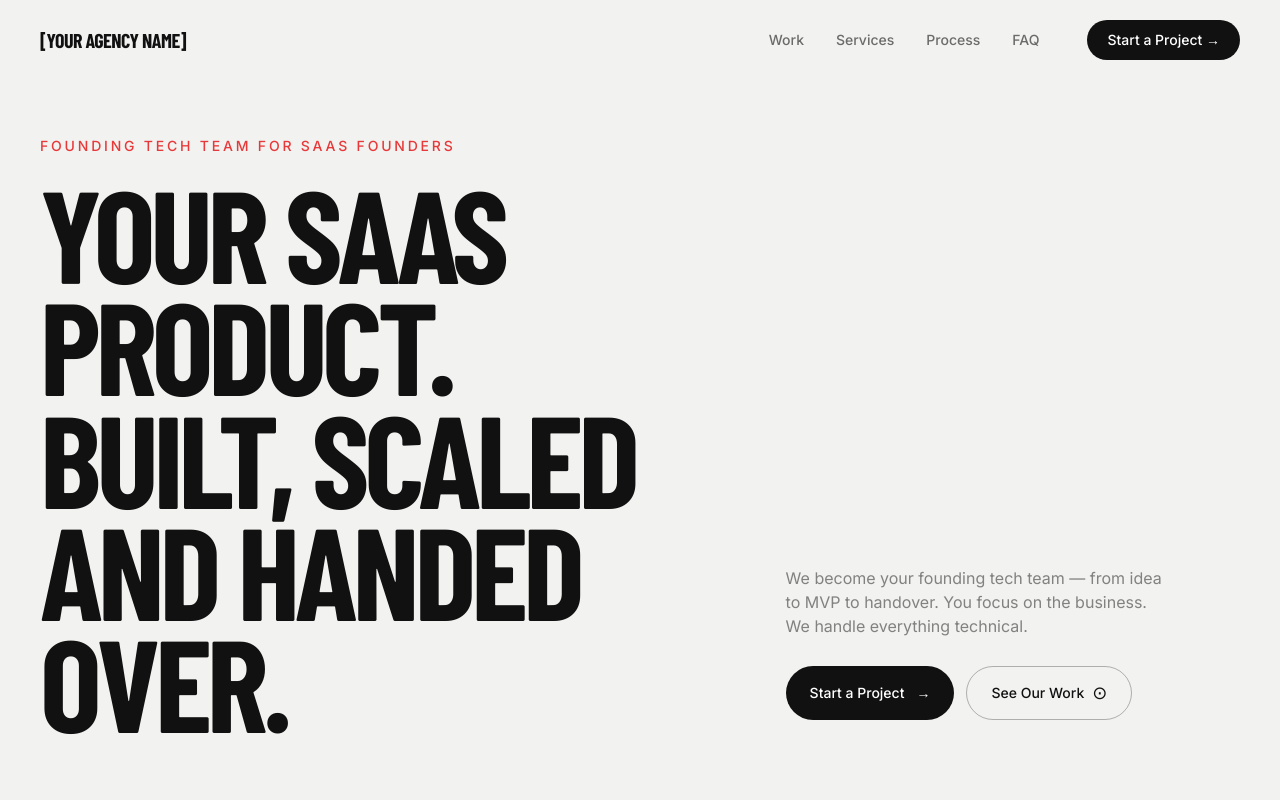
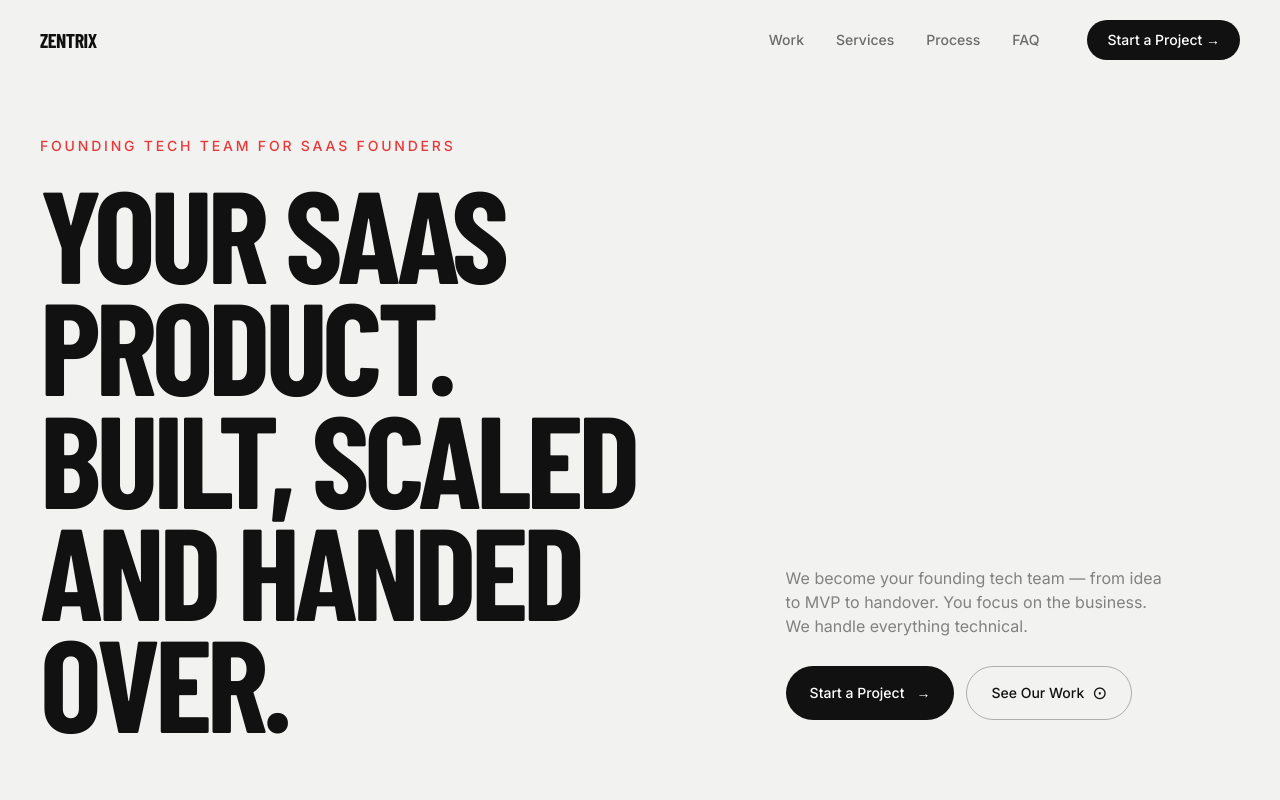
Before and after one commit to tanishqdhama01/antigravity-landing, a React (Vite) app: page / in a window 1280 px wide. Shown: the top 800 px of the page. Built offline with nearby package versions, Linux system fonts and the light colour scheme; a web font is replaced by a local one.

Commit message:
rebrand to Zentrix, update email to help@zentrix.com

```diff
--- a/index.html
+++ b/index.html
@@ -7,7 +7,7 @@
     <link rel="preconnect" href="https://fonts.googleapis.com">
     <link rel="preconnect" href="https://fonts.gstatic.com" crossorigin>
     <link href="https://fonts.googleapis.com/css2?family=Barlow+Condensed:ital,wght@0,400;0,500;0,600;0,700;0,800;0,900;1,400;1,500;1,600;1,700;1,800;1,900&family=Inter:wght@300;400;500;600;700&display=swap" rel="stylesheet">
-    <title>[Your Agency Name] — Founding Tech Team for SaaS Founders</title>
+    <title>Zentrix — Founding Tech Team for SaaS Founders</title>
   </head>
   <body>
     <div id="root"></div>
--- a/src/components/ContactModal.jsx
+++ b/src/components/ContactModal.jsx
@@ -89,7 +89,7 @@ export default function ContactModal({ isOpen, onClose }) {
             <div className="hidden md:block mt-12 space-y-4">
               <div>
                 <p className="text-brand-dark/40 text-xs uppercase tracking-wider mb-1">Email</p>
-                <p className="text-brand-dark text-sm font-medium">hello@antigravity.in</p>
+                <p className="text-brand-dark text-sm font-medium">help@zentrix.com</p>
               </div>
               <div>
                 <p className="text-brand-dark/40 text-xs uppercase tracking-wider mb-1">Location</p>
--- a/src/components/Footer.jsx
+++ b/src/components/Footer.jsx
@@ -64,10 +64,10 @@ export default function Footer({ onStartProject }) {
       <div className="py-6 px-6 md:px-10 bg-brand-dark border-t border-white/10">
         <div className="max-w-[1400px] mx-auto flex flex-col md:flex-row items-center justify-between gap-4">
           <span className="text-white/40 text-xs">
-            © 2026 [Your Agency Name]
+            © 2026 Zentrix
           </span>
           <span className="text-white/40 text-xs">
-            [your email address]
+            help@zentrix.com
           </span>
         </div>
       </div>
--- a/src/components/Navbar.jsx
+++ b/src/components/Navbar.jsx
@@ -24,7 +24,7 @@ export default function Navbar({ onStartProject }) {
         {/* Logo */}
         <div className="flex items-center gap-3">
           <span className={`font-heading text-lg md:text-xl uppercase tracking-tight font-bold transition-colors duration-500 ${scrolled ? 'text-white' : 'text-brand-dark'}`}>
-            [Your Agency Name]
+            Zentrix
           </span>
         </div>
 
```
Also changed, not shown: 1 other file (tests, documents, lock files or other folders).
